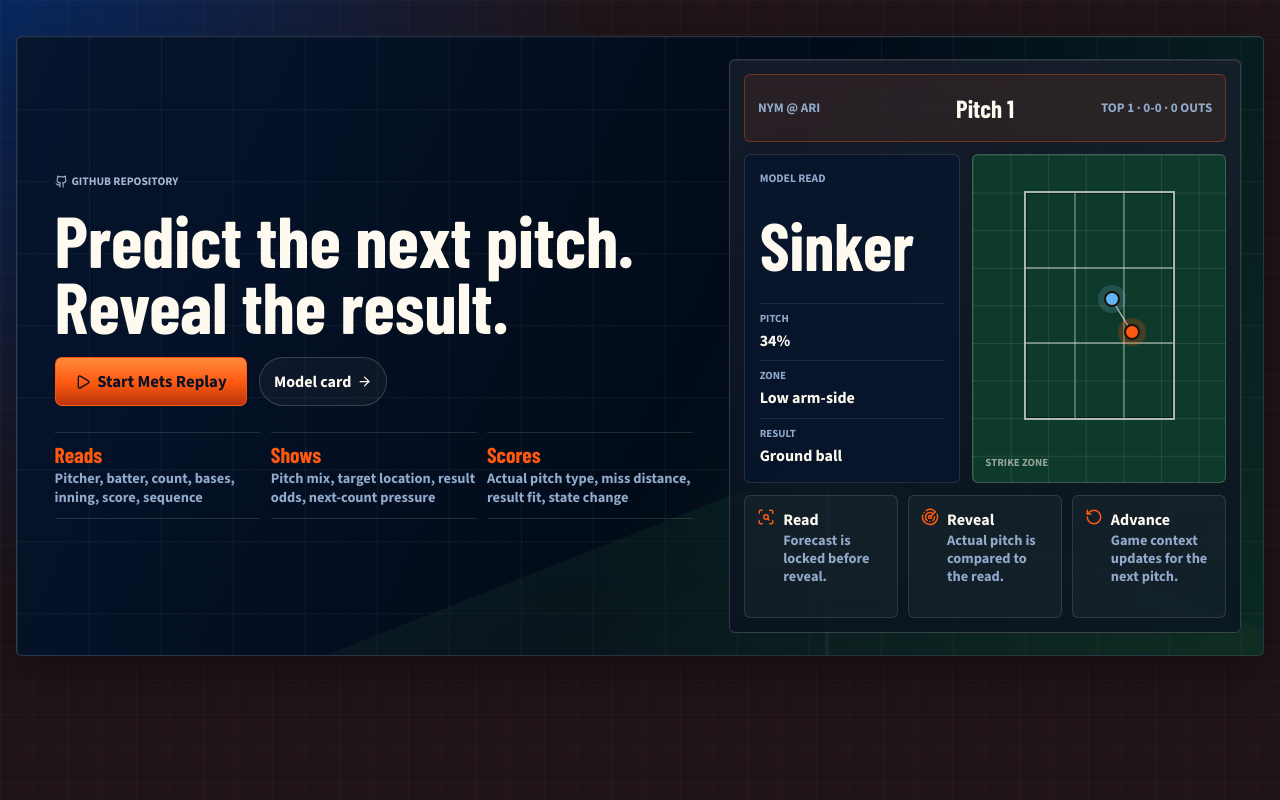
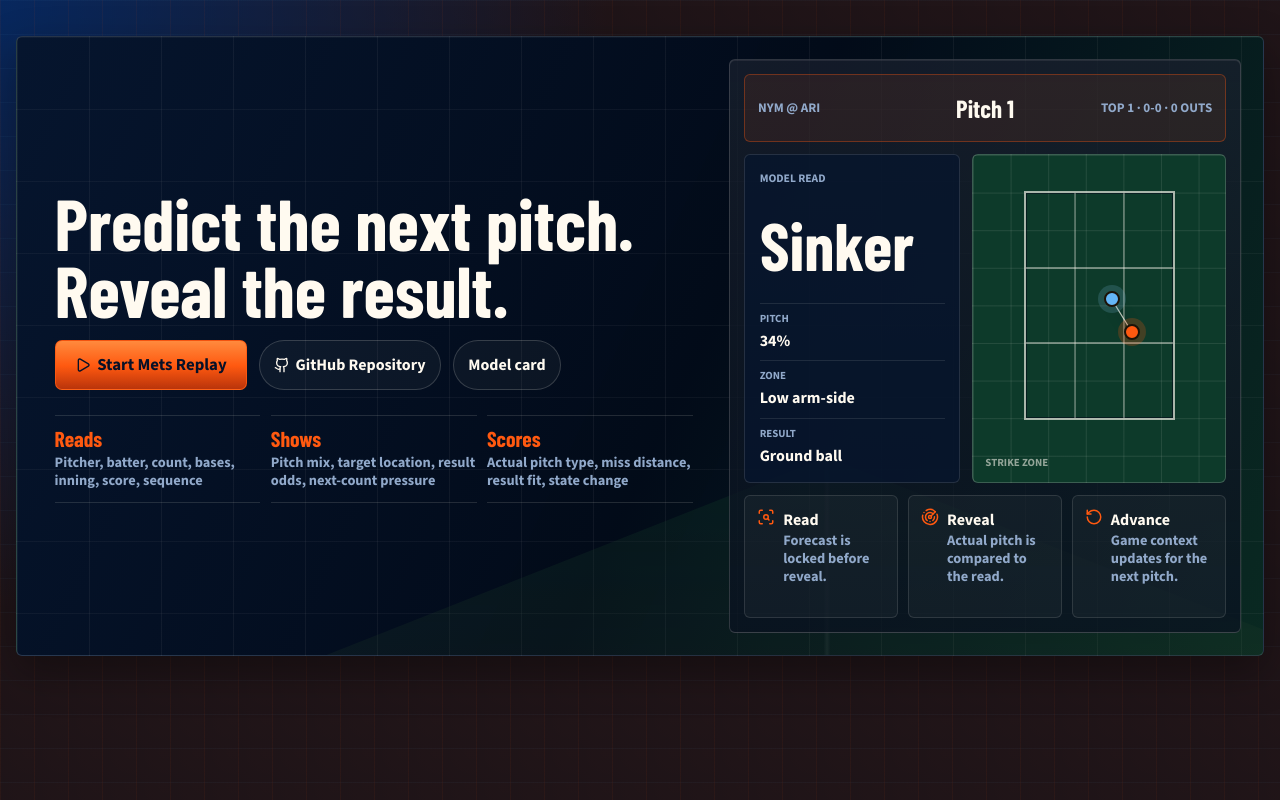
Before and after one commit to saulrichardson/pitch-prediction-app, a Next.js app in the folder apps/web/: page / in a window 1280 px wide. Built offline with nearby package versions, Linux system fonts and the light colour scheme.

Commit message:
Move landing GitHub action

```diff
--- a/apps/web/src/app/globals.css
+++ b/apps/web/src/app/globals.css
@@ -422,25 +422,6 @@ button {
   font-weight: 900;
   line-height: 0.92;
   text-wrap: balance;
-}
-
-.intro-kicker {
-  display: inline-flex;
-  align-items: center;
-  flex-wrap: wrap;
-  gap: 0.55rem;
-}
-
-.intro-kicker a {
-  display: inline-flex;
-  align-items: center;
-  gap: 0.24rem;
-  color: color-mix(in srgb, var(--muted) 82%, var(--text-strong));
-  text-decoration: none;
-}
-
-.intro-kicker a:hover {
-  color: var(--gold);
 }
 
 .intro-actions {
--- a/apps/web/src/components/pitch-sequence-lab/intro-screen.tsx
+++ b/apps/web/src/components/pitch-sequence-lab/intro-screen.tsx
@@ -1,4 +1,4 @@
-import { ArrowRight, Github, Loader2, Play, Radar, RotateCcw, ScanSearch } from "lucide-react";
+import { Github, Loader2, Play, Radar, RotateCcw, ScanSearch } from "lucide-react";
 
 export function IntroScreen({
   error,
@@ -17,24 +17,22 @@ export function IntroScreen({
     <section className="intro-board">
       <div className="intro-hero" aria-labelledby="intro-title">
         <div className="intro-copy">
-          <p className="small-label intro-kicker">
-            <a
-              href="https://github.com/saulrichardson/pitch-prediction-app-serverless"
-              target="_blank"
-              rel="noreferrer"
-            >
-              <Github size={13} />
-              GitHub Repository
-            </a>
-          </p>
           <h1 id="intro-title" className="display">Predict the next pitch. Reveal the result.</h1>
           <div className="intro-actions">
             <button className="btn btn-primary intro-enter" disabled={isLoading || !isHydrated} onClick={onEnter}>
               {isLoading ? <Loader2 className="animate-spin" size={16} /> : <Play size={16} />}
               {isLoading ? loadingMessage ?? "Loading game" : isHydrated ? "Start Mets Replay" : "Preparing Replay"}
             </button>
+            <a
+              href="https://github.com/saulrichardson/pitch-prediction-app-serverless"
+              target="_blank"
+              rel="noreferrer"
+            >
+              <Github size={16} />
+              GitHub Repository
+            </a>
             <a href="https://huggingface.co/baseball-analytica/pitchpredict-xlstm" target="_blank" rel="noreferrer">
-              Model card <ArrowRight size={15} />
+              Model card
             </a>
           </div>
           {error ? <p className="intro-error">{error}</p> : null}
```
